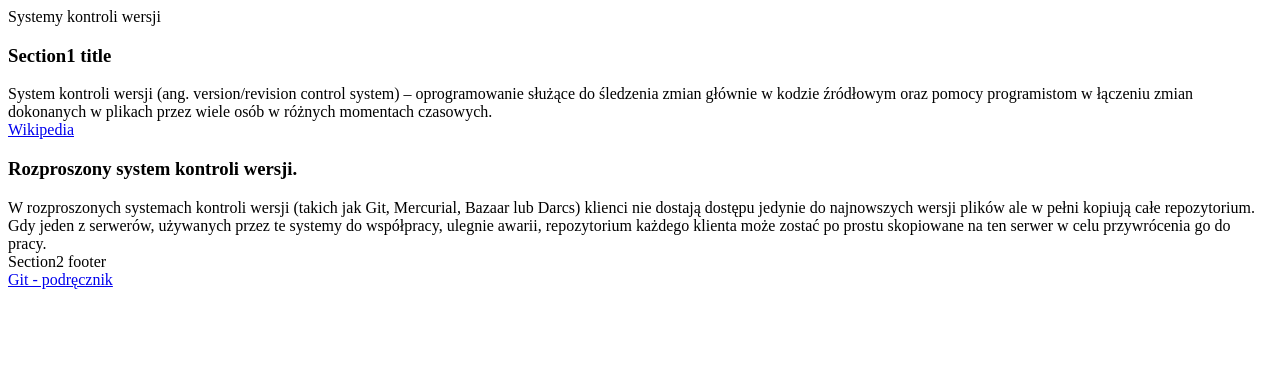
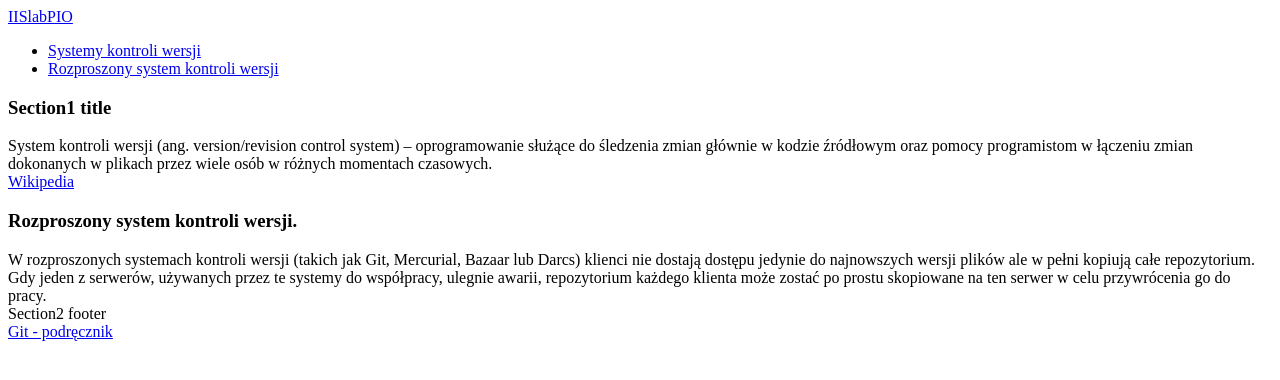
Before and after one commit to JMichalak/iislabpio_180244, a plain HTML site: page index.html in a window 1280 px wide. Drawn offline with Linux system fonts and the light colour scheme.

Commit message:
dodanie zawartosci znacznika nav

```diff
--- a/index.html
+++ b/index.html
@@ -5,7 +5,15 @@
 	</head>
 	<body>
 		<nav class="navbar">
-			Systemy kontroli wersji
+			<div class="navbar-header">
+		 <a class="navbar-brand" href="#">IISlabPIO</a>
+	 </div>
+	 <div class="collapse navbar-collapse">
+	 	<ul class="nav navbar-nav">
+   			<li><a href="#section1">Systemy kontroli wersji</a></li>
+   			<li><a href="#section2">Rozproszony system kontroli wersji</a></li>
+   		</ul>
+   	</div>
 		</nav>
 		<section id="section1" class="panel panel-default">
 			<div class="panel-heading">
```
